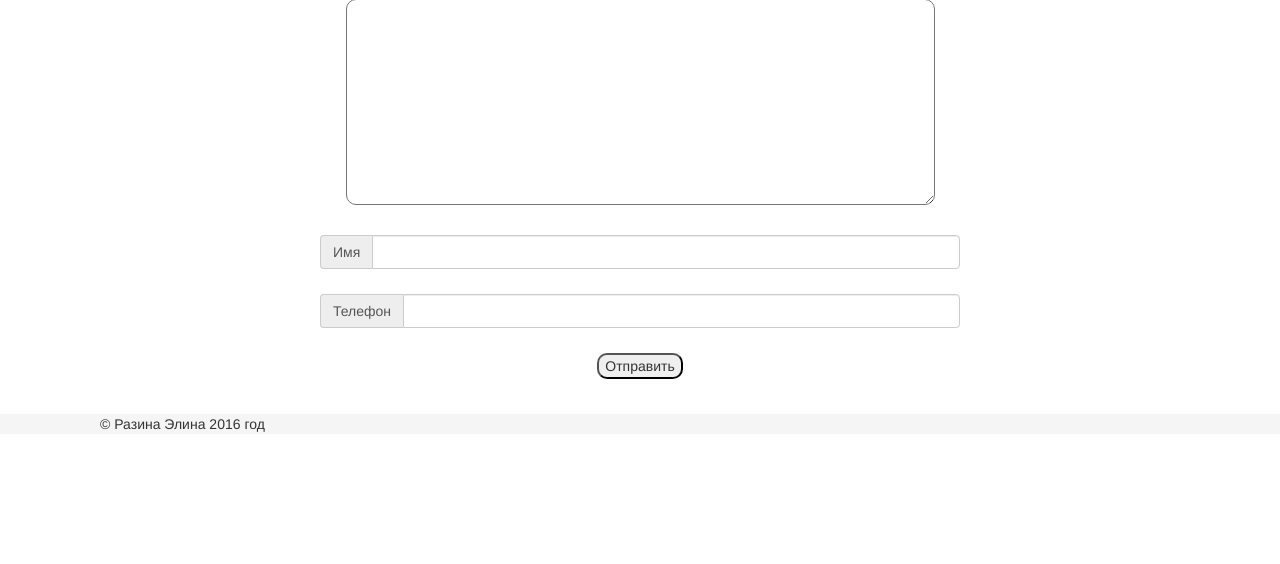
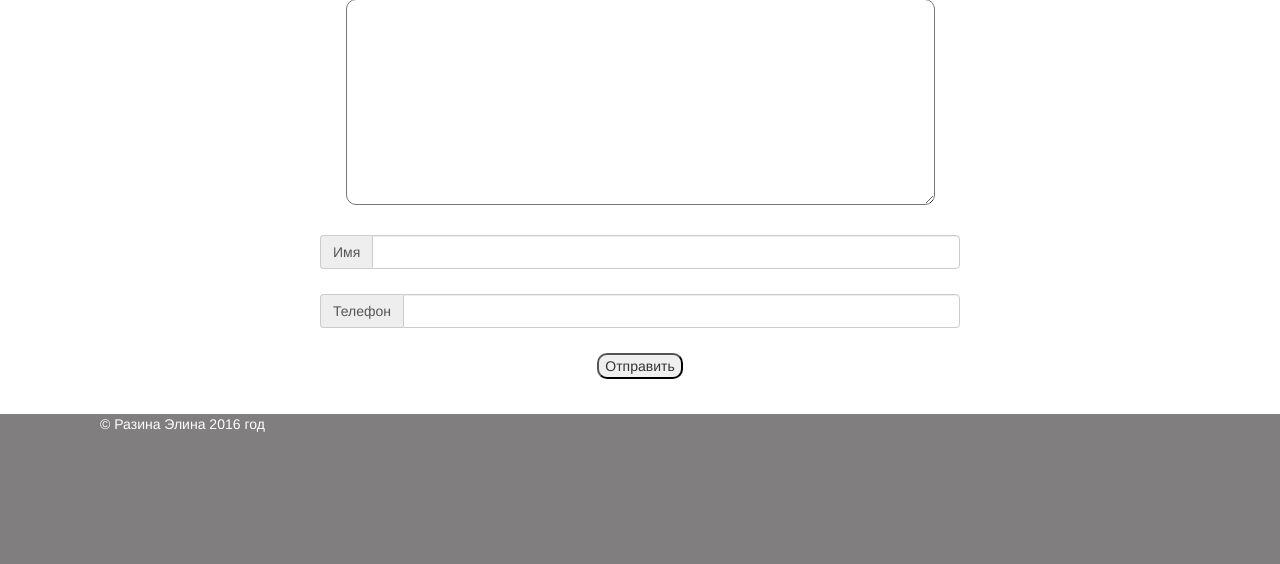
Before and after one commit to ERazina/my-site, a PHP site: page /index.php in a window 1280 px wide. Shown: the part 2448-3012 px from the top of the page. Before the commit the page ends 2880 px from the top, so only its background shows below. Run offline with PHP 8.4, Linux system fonts and the light colour scheme; some libraries are stand-ins or nearby versions.

Commit message:
footer
sticky footer added. changed footer color

```diff
--- a/css/style.css
+++ b/css/style.css
@@ -143,8 +143,15 @@ form{
 }
 
 footer{
-	background-color: whitesmoke;
-	flex: 0 0 auto;
+	color: white;
+	background-color: #807e7e;
+	position: relative;
+	top: 150px;
+	margin-top: -150px; /* высота футера */
+	height: 150px;
+	clear:both;
+  	bottom:0;
+  	margin-bottom: -25px;
 }
 
 textarea{
```
